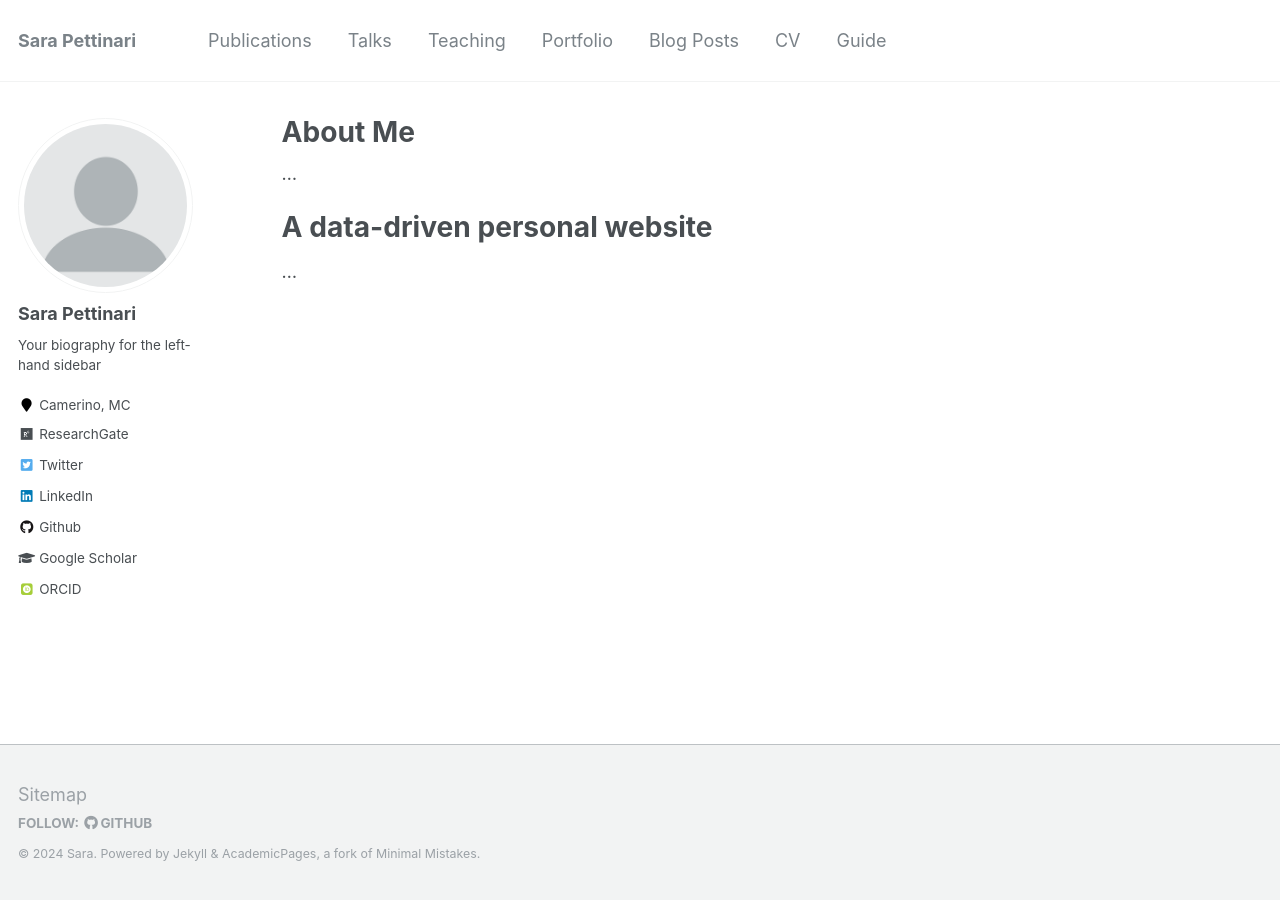
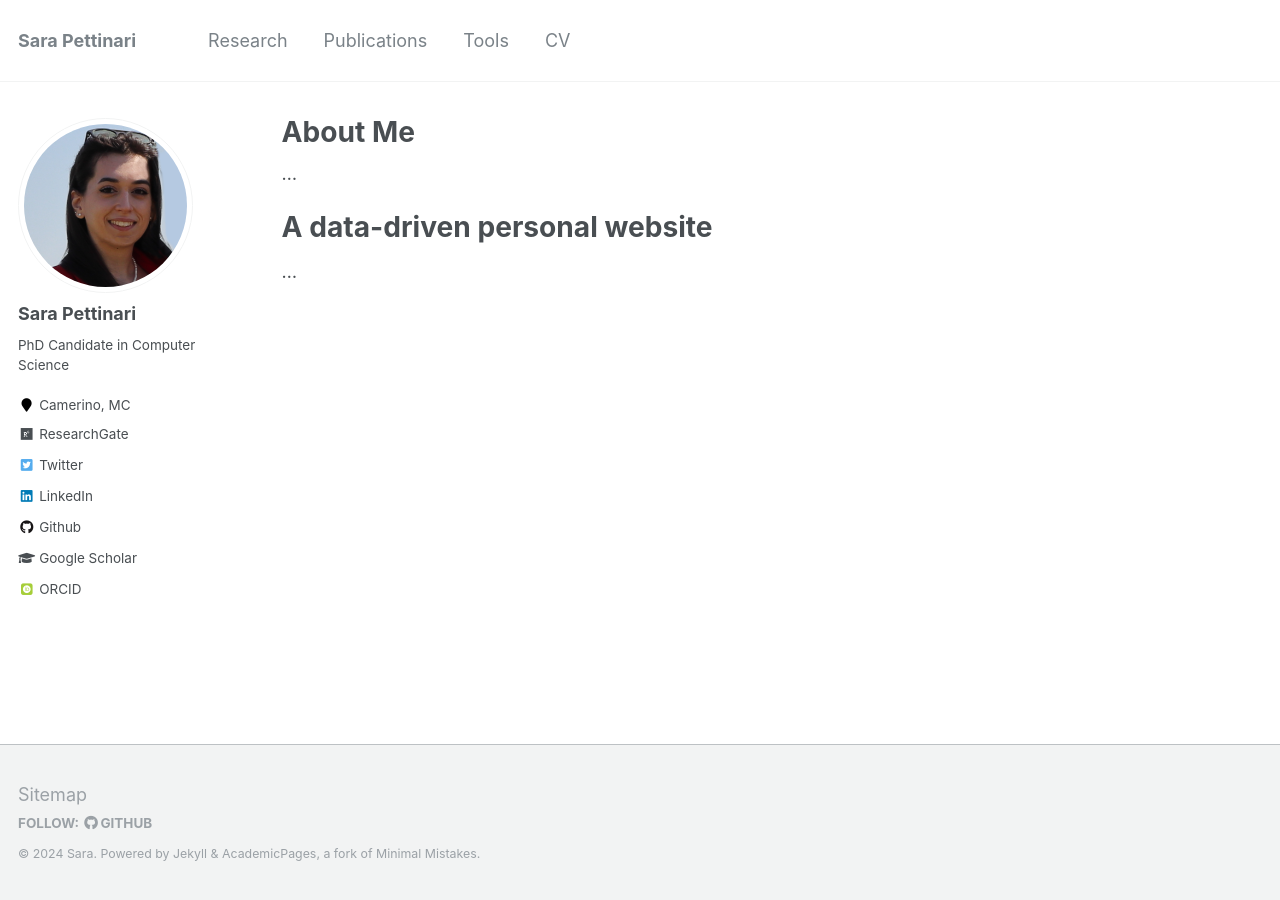
Before and after one commit to SaraPettinari/SaraPettinari.github.io, a Jekyll site: the page built from _index/about.md, in a window 1280 px wide. Built offline with Jekyll 4.4.1, drawn with Linux system fonts in a browser that asks for light colours; some web fonts are replaced.

Commit message:
[update] data

```diff
--- a/_config.yml
+++ b/_config.yml
@@ -81,8 +81,8 @@ analytics:
 # Site Author
 author:
   name             : "Sara Pettinari"
-  avatar           : "profile.png"
-  bio              : "Your biography for the left-hand sidebar"
+  avatar           : "profile-pic.png"
+  bio              : "PhD Candidate in Computer Science"
   location         : "Camerino, MC"
   employer         :
   pubmed           : #"https://www.ncbi.nlm.nih.gov/pubmed/?term=john+snow"
@@ -256,7 +256,7 @@ sass:
 permalink: /:categories/:title/
 # paginate: 5 # amount of posts to show
 # paginate_path: /page:num/
-timezone: America/Los_Angeles # http://en.wikipedia.org/wiki/List_of_tz_database_time_zones
+timezone: Europe/Rome # http://en.wikipedia.org/wiki/List_of_tz_database_time_zones
 
 
 # Plugins
--- a/_data/navigation.yml
+++ b/_data/navigation.yml
@@ -1,22 +1,13 @@
 # main links links
 main:
+  - title: "Research"
+    url: /research/
+
   - title: "Publications"
     url: /publications/
 
-  - title: "Talks"
-    url: /talks/
-
-  - title: "Teaching"
-    url: /teaching/
-
-  - title: "Portfolio"
-    url: /portfolio/
-
-  - title: "Blog Posts"
-    url: /year-archive/
+  - title: "Tools"
+    url: /tools/
 
   - title: "CV"
     url: /cv/
-
-  - title: "Guide"
-    url: /markdown/
```
Also changed, not shown: _index/404.md (added, +16 -0 lines), _index/publications.md (added, +16 -0 lines), images/profile-pic.png (added).
